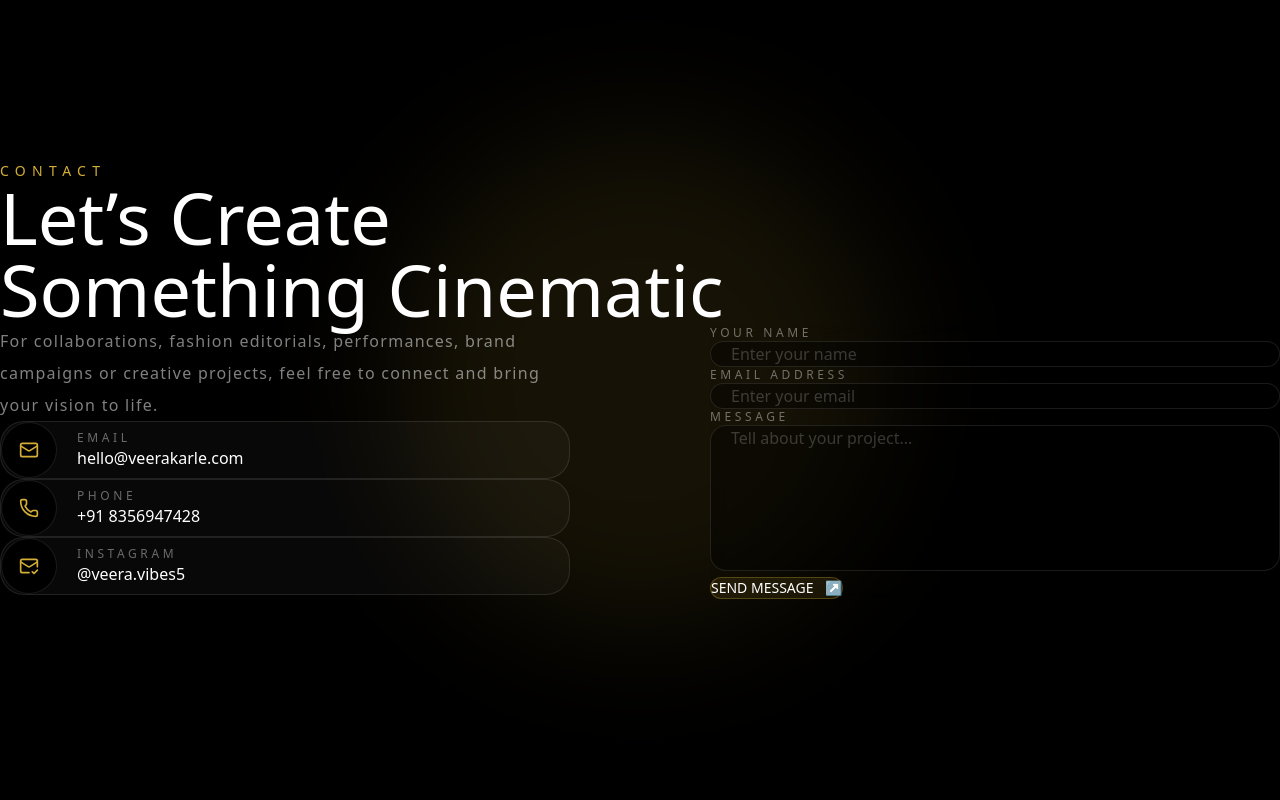
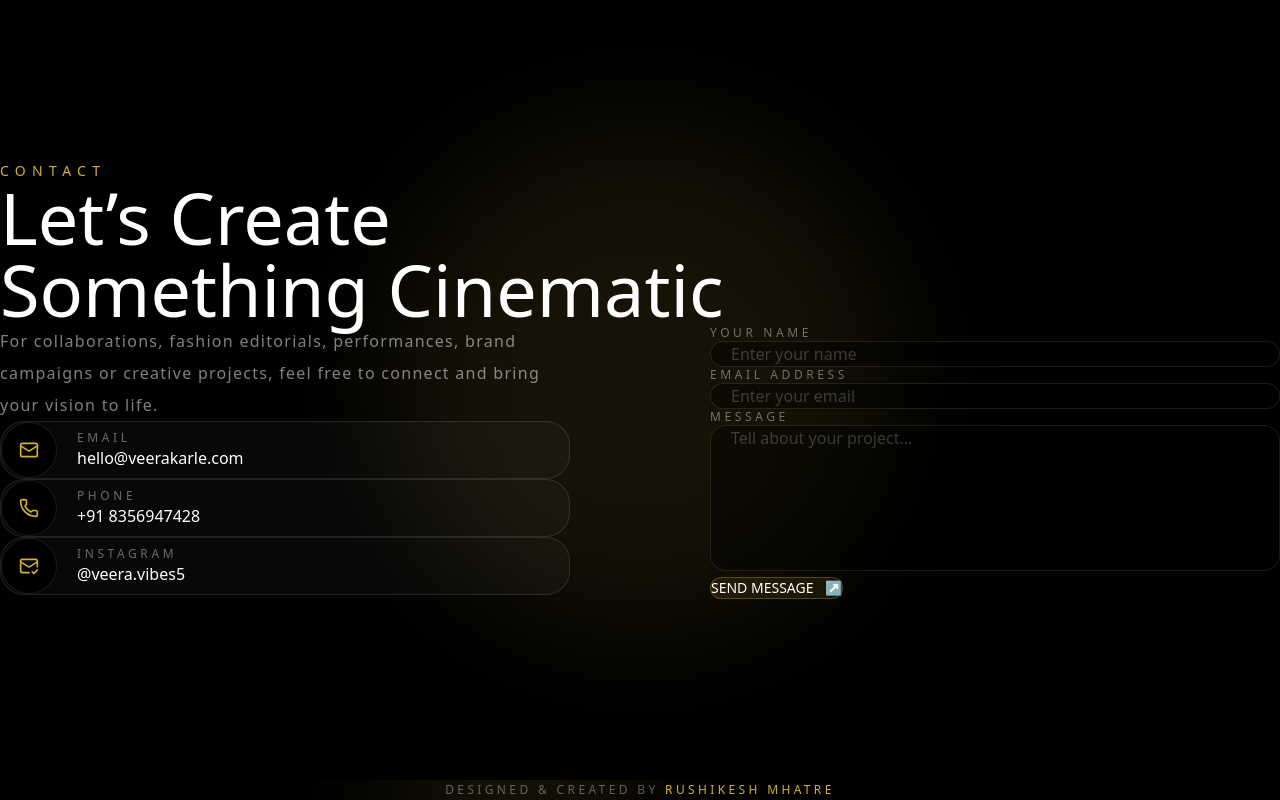
Before and after one commit to rushikesh-2104/veera-karle-portfolio, a Next.js app: page / in a window 1280 px wide. Shown: the part 2222-3022 px from the top of the page. Built offline with nearby package versions, Linux system fonts and the light colour scheme.

Commit message:
footer added

```diff
--- a/app/page.tsx
+++ b/app/page.tsx
@@ -2,6 +2,7 @@ import AboutSection from "@/components/AboutSection";
 import ContactSection from "@/components/ContactSection";
 import EditorialSection from "@/components/EditorialSection";
 import HeroSection from "@/components/HeroSection";
+import Footer from "@/components/layout/footer";
 // import InstagramSection from "@/components/InstagramSection";
 import Navbar from "@/components/layout/Navbar";
 
@@ -14,6 +15,7 @@ export default function Home() {
       <EditorialSection/>
       {/* <InstagramSection/> */}
       <ContactSection/>
+      <Footer/>
     </div>
   );
 }
--- a/components/ContactSection.tsx
+++ b/components/ContactSection.tsx
@@ -27,7 +27,7 @@ ${message}`;
   };
 
   return (
-    <section className="relative flex min-h-screen items-center overflow-hidden bg-black py-20">
+    <section className="relative flex min-h-screen  items-center overflow-hidden bg-black py-20">
 
       {/* Background Glow */}
       <div className="absolute left-1/2 top-1/2 h-[500px] w-[500px] -translate-x-1/2 -translate-y-1/2 rounded-full bg-[#D4AF37]/10 blur-3xl"></div>
--- /dev/null
+++ b/components/layout/footer.tsx
@@ -0,0 +1,31 @@
+"use client";
+
+import { motion } from "framer-motion";
+
+export default function Footer() {
+  return (
+    <footer className="relative h-5 flex justify-center overflow-hidden  border-white/10 bg-black py-10">
+
+      {/* Glow */}
+      <div className="absolute justify-center h-[250px] w-[250px] -translate-x-1/2 -translate-y-1/2 rounded-full bg-[#D4AF37]/10 blur-3xl"></div>
+
+      <motion.div
+        initial={{ opacity: 0, y: 30 }}
+        whileInView={{ opacity: 1, y: 0 }}
+        transition={{ duration: 1 }}
+        viewport={{ once: true }}
+        className="relative z-10 mx-auto flex max-w-7xl flex-col items-center justify-between gap-4 px-6 text-center md:flex-row md:px-10"
+      >
+
+        <p className="text-xs tracking-[0.28em] text-white/35">
+          DESIGNED & CREATED BY{" "}
+          <span className="text-[#D4AF37]">
+            RUSHIKESH MHATRE
+          </span>
+        </p>
+
+      </motion.div>
+
+    </footer>
+  );
+}
```
